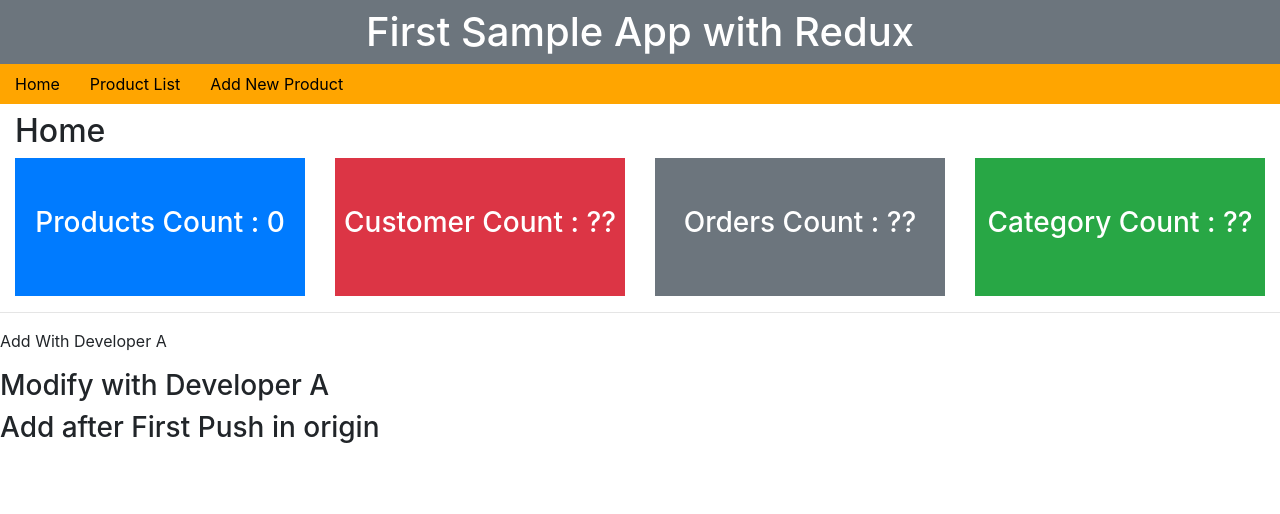
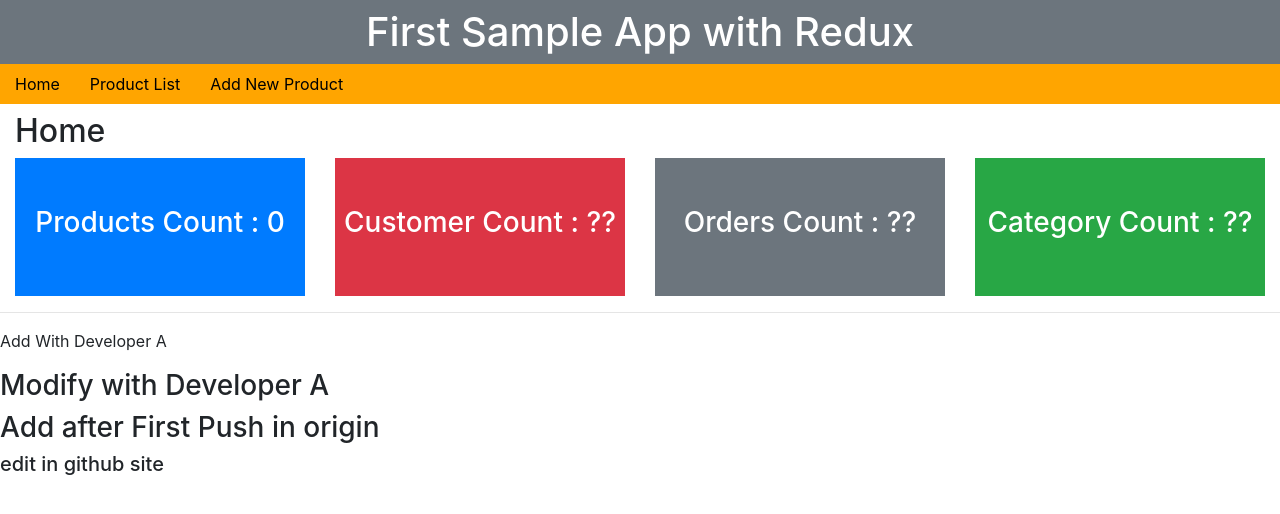
Before and after one commit to derambakht/React2, a React (Create React App) app: page / in a window 1280 px wide. Shown: the top 514 px of the page. Built offline with nearby package versions, Linux system fonts and the light colour scheme.

Commit message:
edit with github website

```diff
--- a/src/App.js
+++ b/src/App.js
@@ -44,6 +44,7 @@ export default class App extends Component {
             <p>Add With Developer A</p>
             <h3>Modify with Developer A</h3>
             <h3>Add after First Push in origin</h3>
+            <h5>edit in github site</h5>
           </>
         </HashRouter>
       </Provider>
```
